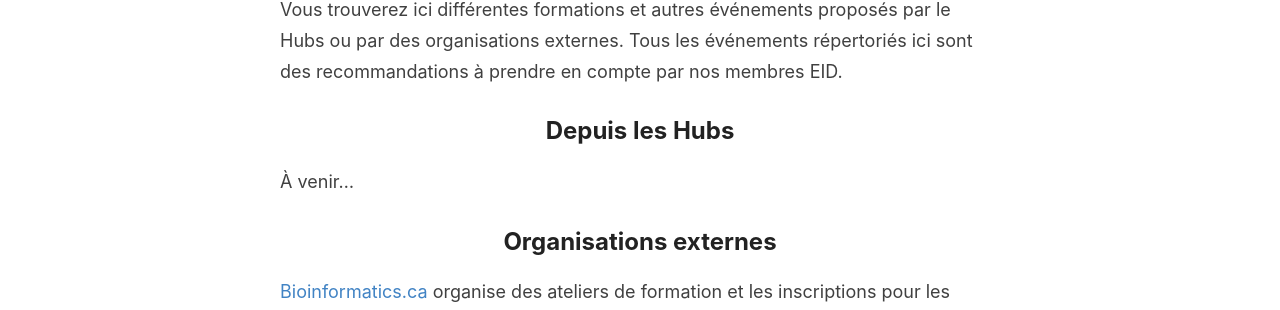
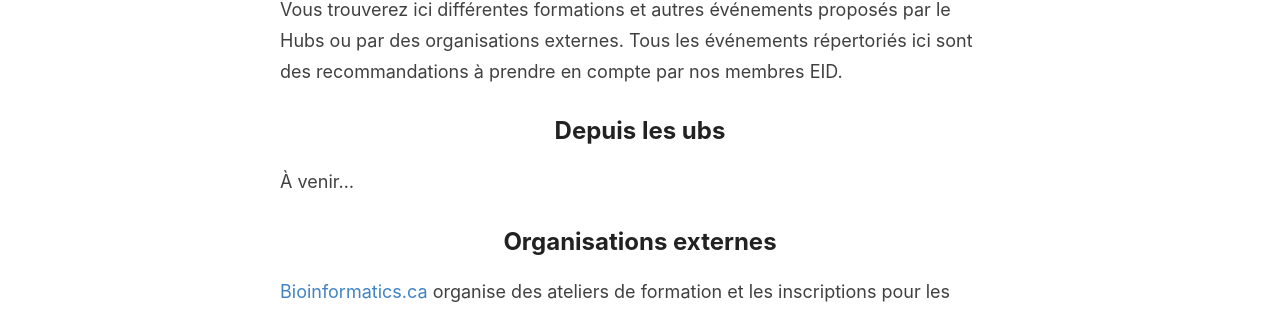
Before and after one commit to ClimateSmartAg/ClimateSmartAg-website-fr, a Jekyll site: the page built from _pages/training.md, in a window 1280 px wide. Shown: the part 250-560 px from the top of the page. Built offline with Jekyll 4.4.1, drawn with Linux system fonts in a browser that asks for light colours.

Commit message:
Update training.md

```diff
--- a/_pages/training.md
+++ b/_pages/training.md
@@ -7,7 +7,7 @@ permalink: /training/
 # Formation
 Vous trouverez ici différentes formations et autres événements proposés par le Hubs ou par des organisations externes. Tous les événements répertoriés ici sont des recommandations à prendre en compte par nos membres EID.
 
-## Depuis les Hubs
+## Depuis les ubs
 À venir...
 
 ## Organisations externes
```
